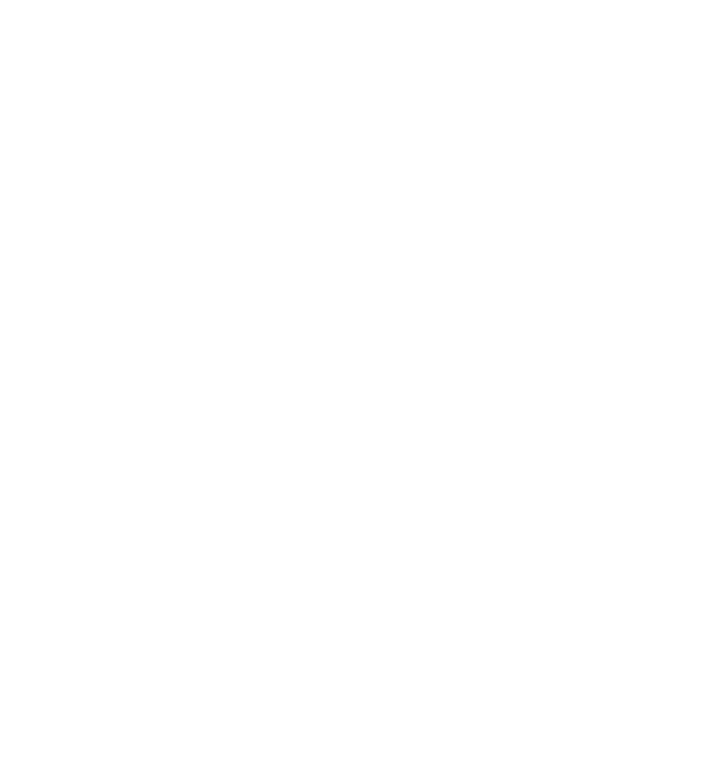
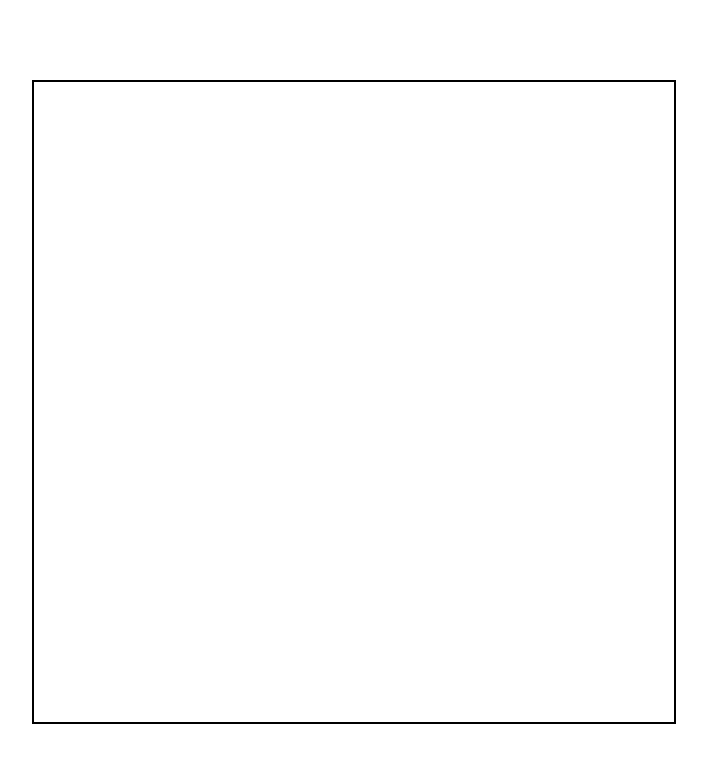
Before and after one commit to oliverbenns/pong, a website: page public/index.html in a window 1280 px wide. Shown: the whole page, without its empty margins (288-995 px from the left). Drawn offline with Linux system fonts and the light colour scheme.

Commit message:
Move css into html file There isn't enough styles to warrant a seperate css and handling that

```diff
--- a/public/index.html
+++ b/public/index.html
@@ -1,5 +1,22 @@
 <html>
 	<head>
+		<style>
+			body {
+				position: relative;
+				margin: 0;
+			}
+
+			canvas {
+				border: 2px solid #000;
+				position: absolute;
+				width: 640px;
+				height: 640px;
+				top: 50%;
+				left: 50%;
+				margin-top: -320px;
+				margin-left: -320px;
+			}
+		</style>
 	</head>
 	<body>
 		<canvas id="pong"></canvas>
--- a/styles.css
+++ /dev/null
@@ -1,14 +0,0 @@
-body {
-	position: relative;
-}
-
-canvas {
-	border: 2px solid #000;
-	position: absolute;
-	width: 500px;
-	height: 500px;
-	top: 50%;
-	left: 50%;
-	margin-top: -250px;
-	margin-left: -250px;
-}
```
